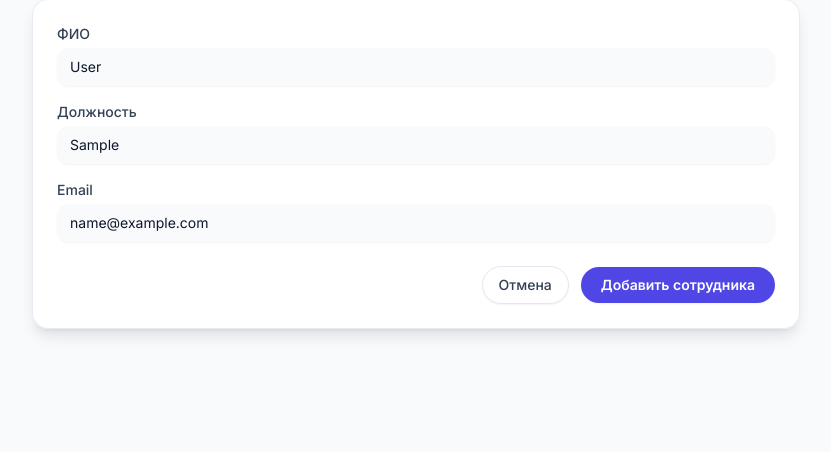
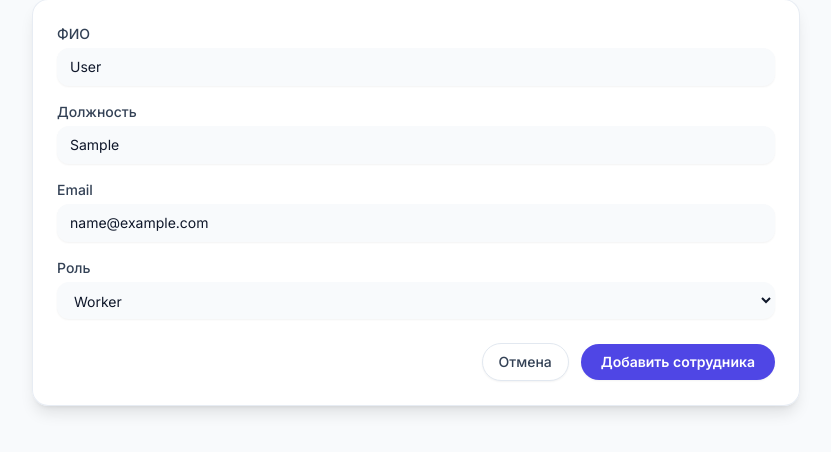
Before and after one commit to Kengort/deadliner-rbac, a Flask app: template templates/employee_form.html in a window 1280 px wide. Shown: the part 105-557 px from the top of the page, without its empty margins (224-1055 px from the left). Run offline with Flask 3, Linux system fonts and the light colour scheme; the template is opened without the code that fills it: values that come from a table or form of the project are taken from there, others are empty; tables that the repository leaves empty hold one stand-in row (values such as "Sample post"); some libraries are stand-ins or nearby versions.

Commit message:
Add role selection to employee form and display avatars in employee list

```diff
--- a/templates/employee_form.html
+++ b/templates/employee_form.html
@@ -48,6 +48,15 @@
                        class="mt-1 block w-full rounded-xl border border-transparent bg-slate-50 px-3 py-2 text-sm shadow-sm focus:bg-white focus:border-indigo-400 focus:ring-4 focus:ring-indigo-500/10"
                        placeholder="name@example.com">
             </div>
+
+            <div>
+                <label for="role" class="block text-sm font-medium text-slate-700">Роль</label>
+                <select id="role" name="role"
+                        class="mt-1 block w-full rounded-xl border border-transparent bg-slate-50 px-3 py-2 text-sm shadow-sm focus:bg-white focus:border-indigo-400 focus:ring-4 focus:ring-indigo-500/10">
+                    <option value="Worker" {% if not employee or employee.role == 'Worker' %}selected{% endif %}>Worker</option>
+                    <option value="Admin" {% if employee and employee.role == 'Admin' %}selected{% endif %}>Admin</option>
+                </select>
+            </div>
         </div>
 
         <div class="flex items-center justify-end gap-3">
```
Also changed, not shown: templates/employees.html (+15 -0 lines).
